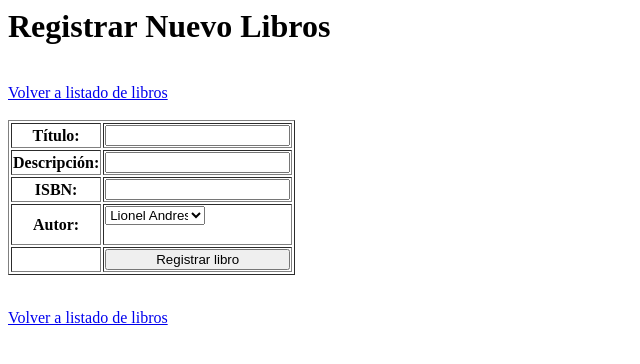
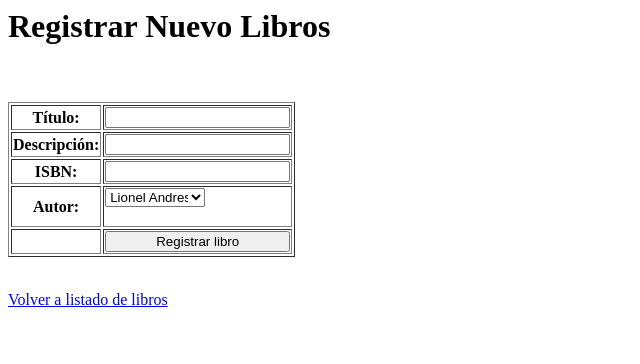
Before and after one commit to TinchoARS/BibliotecaWebApp, a Django app: page /biblioteca/libros/nuevo/ in a window 1280 px wide. Shown: the top 364 px of the page, without its empty margins (0-640 px from the left). Run offline with Django 4.2, Linux system fonts and the light colour scheme; data comes from the database, SQL or seed files in the repository; both versions use the stored data as it was after the commit.

Commit message:
arreglos en los templates

```diff
--- a/biblioteca/templates/biblioteca/listado_libros.html
+++ b/biblioteca/templates/biblioteca/listado_libros.html
@@ -6,10 +6,6 @@
         <h1>
             Listado de Libros
         </h1>
-        <br>
-        <a href="{% url 'nuevo_libro' %}">
-            Agregar libro
-        </a>
         <br><br>
         <table border="1px">
             <tr>
--- a/biblioteca/templates/biblioteca/nuevos_libros.html
+++ b/biblioteca/templates/biblioteca/nuevos_libros.html
@@ -5,10 +5,6 @@
 </head>
 <body>
     <h1>Registrar Nuevo Libros</h1>
-    <br>
-    <a href="{% url 'listado_libros' %}">
-        Volver a listado de libros
-    </a>
     <br><br>
     <form method = "post">
         {%csrf_token%}
```
Also changed, not shown: db.sqlite3.
